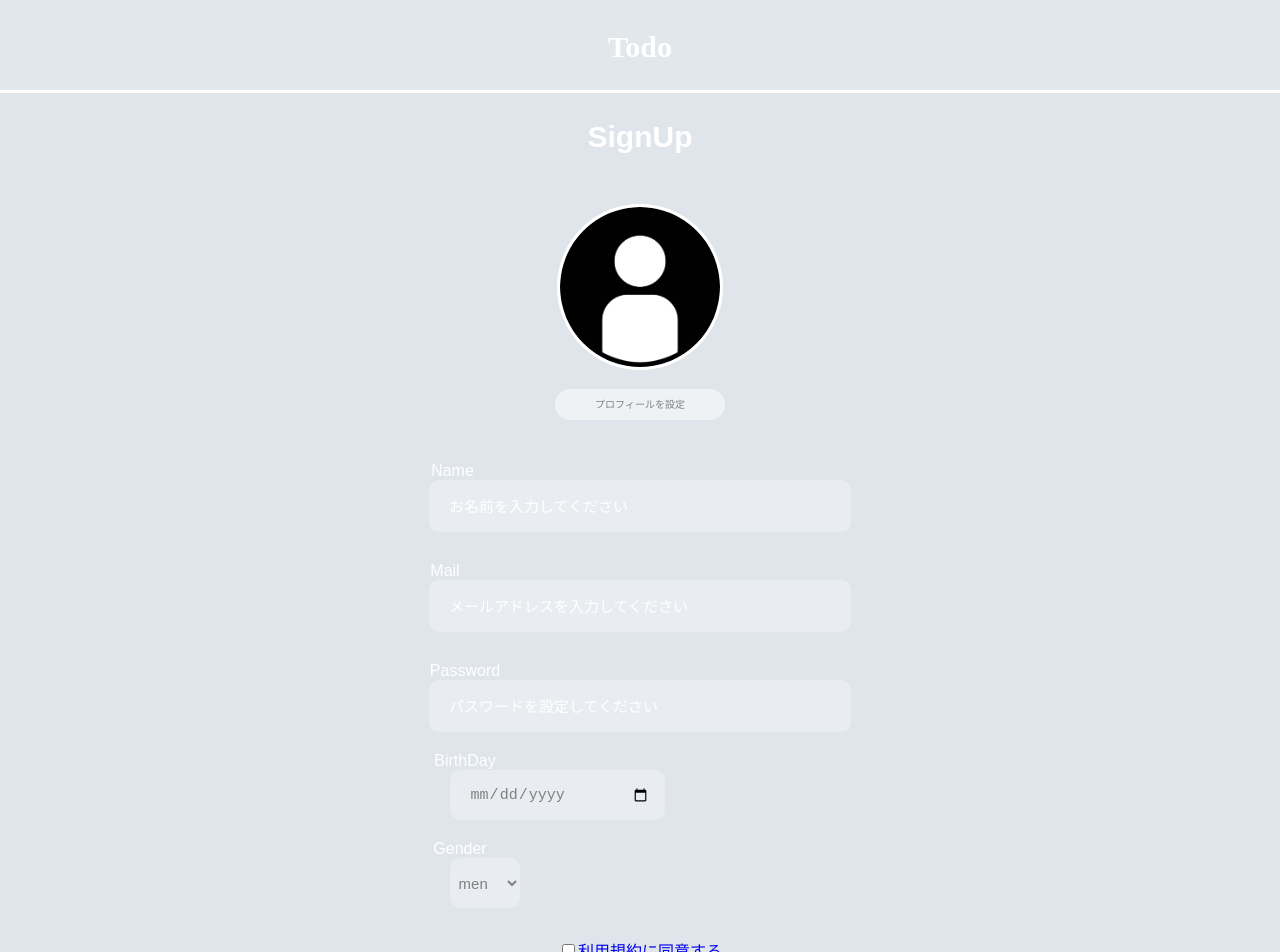
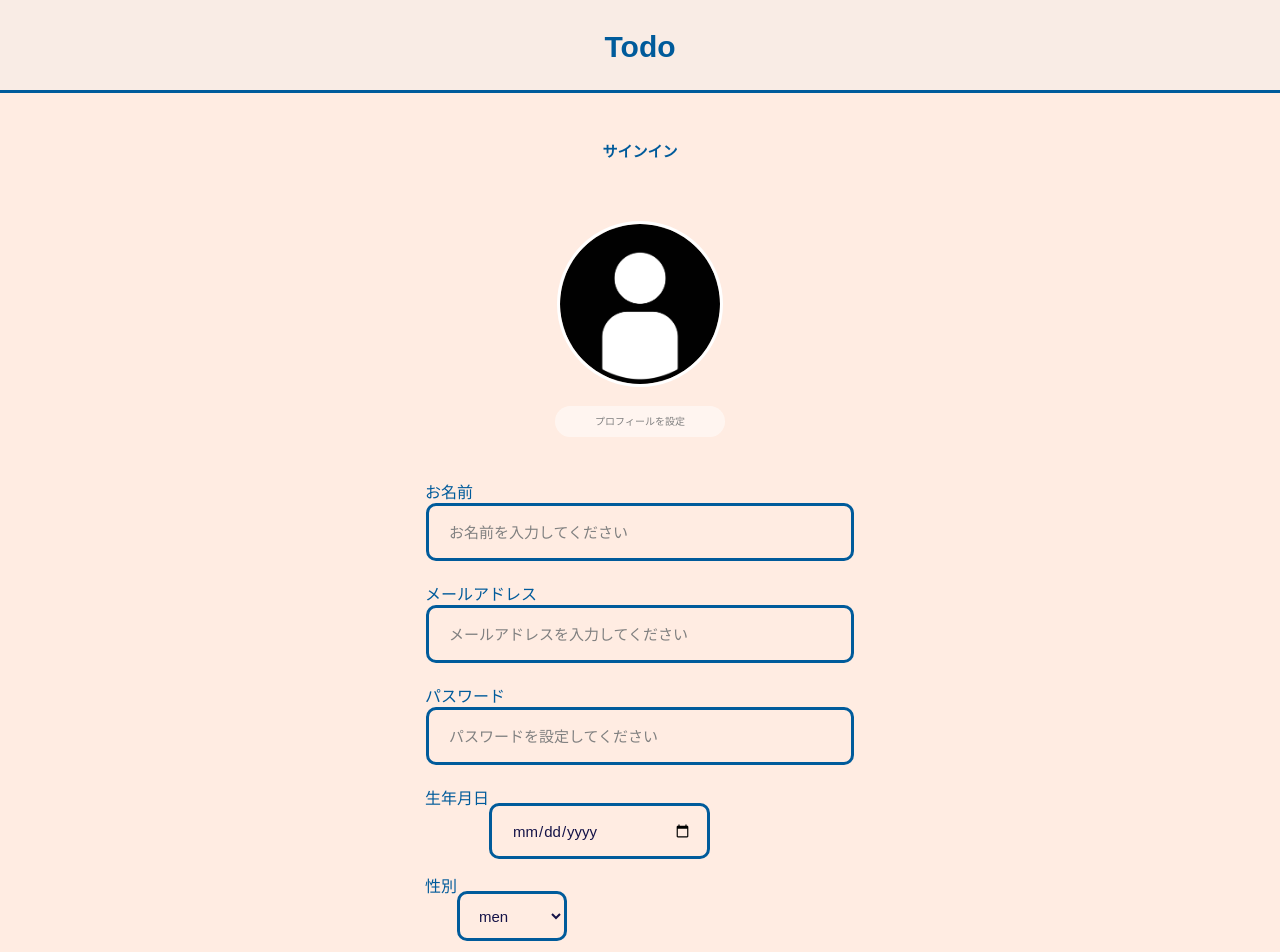
Before and after one commit to MuRaKaMi5253161/cording_test, a React (Create React App) app: page /SignUp in a window 1280 px wide. Shown: the top 952 px of the page. Built offline with nearby package versions, Linux system fonts and the light colour scheme; the HTML template or start-up script is replaced by a standard one.

Commit message:
全体のレイアウト修正

```diff
--- a/src/components/AddTaskModal/AddTaskModal.css
+++ b/src/components/AddTaskModal/AddTaskModal.css
@@ -5,12 +5,16 @@ top:0;
 left:0;
 width: 100%;
 height: 100%;
-background-color:rgba(0, 0, 0, 0.8);
+background-color:rgba(139, 181, 220, 0.95);
 
 /*　画面の中央に要素を表示させる設定　*/
 display: flex;
 align-items: center;
 justify-content: center;
+}
+
+::placeholder {
+    color: gray !important;
 }
 
 .addTasksForm {
@@ -19,6 +23,16 @@ justify-content: center;
     height: 100%;
     width: 60%;
     border-radius: 30px;
+}
+
+.addTasksTitle {
+    color: white !important;
+    font-size: 20px;
+}
+
+.itemTitle {
+    color: white;
+    margin: 3px;
 }
 
 .TaskTitleBox {
@@ -31,27 +45,28 @@ justify-content: center;
     font-size: 15px;
     border-radius: 10px;
     border-style: none;
-    color: white;
+    color: rgb(21, 19, 72) !important;
     padding-left: 20px;
     outline:none;
     background-color: rgba(255,255,255,0.3);
 }
 
-.TaskTitle::placeholder {
-    color: rgba(255, 255, 255, 0.5);
-}
-
 .limitDate {
-    width: 120px;
-    height: 30px;
+    width: 285px;
+    height: 40px;
     font-size: 15px;
     border-radius: 10px;
     border-style: none;
-    color: rgba(255, 255, 255, 0.7);
-    padding-left: 10px;
-    padding-right: 15px;
+    color: rgb(21, 19, 72) !important;
+    font-family: sans-serif;
+    padding-left: 15px;
+    padding-right: 20px;
     outline:none;
     background-color: rgba(255,255,255,0.3);
+}
+
+.otherTextBox {
+    padding: 20px;
 }
 
 .otherText {
@@ -60,9 +75,10 @@ justify-content: center;
     font-size: 15px;
     border-radius: 10px;
     border-style: none;
-    color: white;
+    color: rgb(21, 19, 72) !important;
     padding: 10px;
     outline:none;
+    font-family: sans-serif;
     background-color: rgba(255,255,255,0.3);
 }
 
@@ -76,14 +92,14 @@ justify-content: center;
     text-align: center;
     border-radius: 10px;
     border-style: none;
-    color: rgba(255, 255, 255, 0.7);
+    color: white;
     margin-bottom: 40px;
-    background-color: rgba(255,255,255,0.5);
+    background-color: #005b9b;
     transition: 1s;
 }
 
 .submitBtn:hover {
-    background-color: rgb(93, 92, 92);
+    background-color: rgb(21, 19, 72);
     color: white;
     transition: 1s;
 }
@@ -94,14 +110,14 @@ justify-content: center;
     text-align: center;
     border-radius: 10px;
     border-style: none;
-    color: rgba(255, 255, 255, 0.7);
+    color: white;
     margin-bottom: 40px;
-    background-color: rgba(255,255,255,0.5);
+    background-color: rgb(225, 92, 92);
     transition: 1s;
 }
 
 .cancelBtn:hover {
-    background-color: rgb(255, 100, 100,0.5);
-    color: rgba(0, 0, 0, 0.7);
+    background-color: rgb(141, 61, 61);
+    color: white;
     transition: 1s;
 }
--- a/src/components/Task/Task.css
+++ b/src/components/Task/Task.css
@@ -4,9 +4,9 @@
     height: 200px;
     background-color: rgb(248, 246, 244,0.5);
     border-radius: 5px;
-    border: solid #f2f1f1;
+    border: solid #005b9b;
     font-family: sans-serif;
-    color: gray;
+    color: rgb(120, 120, 120);
 }
 
 .TaskNameBox {
@@ -18,14 +18,16 @@
     padding-bottom: 15px;
     width: 100%;
     height: 30px;
-    color: rgb(128, 128, 128);
+    color: rgb(120, 120, 120);
     text-align: center;
     font-size: 18px;
     font-weight: bold;
-    border-bottom: solid #f2f1f1;
+    font-family: sans-serif;
+    border-bottom: solid #005b9b;
 }
 
 .TaskDetail {
     text-align: center;
-    font-size: 10px;
+    font-size: 12px;
+    font-family: sans-serif;
 }
--- a/src/components/header/TodoHeader.css
+++ b/src/components/header/TodoHeader.css
@@ -2,9 +2,10 @@
     width: 100%;
     height: 90px;
     background-color: rgb(236, 236, 236, 0.3);
-    border-bottom: solid #FFF;
-    color: #FFF;
+    border-bottom: solid #005b9b;
+    color: #005b9b;
     font-size: 30px;
+    font-family: sans-serif;
     font-weight: bold;
     position: fixed;
     text-align: center;
--- a/src/index.css
+++ b/src/index.css
@@ -1,4 +1,4 @@
 body {
-  background: #dfe5eb;
+  background: #ffece2;
   margin: 0;
 }
--- a/src/pages/Login/Login.css
+++ b/src/pages/Login/Login.css
@@ -1,19 +1,33 @@
 .Login {
-    padding-top: 200px;
+    padding-top: 100px;
     width: 60%;
     height: 100%;
     margin: 0 auto;
-    color: white;
+    color: #005b9b;
     font-family: sans-serif;
 }
 
 ::placeholder {
-    color:white;
+    color:gray !important;
+}
+
+.main {
+    margin: 0 auto;
+    text-align: center;
+    height: 100%;
+    width: 430px;
+    padding-top: 50px;
+    border-radius: 30px;
+}
+
+form {
+    width: 100%;
 }
 
 .titleText {
     text-align: center;
     font-size: 15px;
+    color: #005b9b;
     margin: 0;
 }
 
@@ -21,26 +35,30 @@
     width: 400px;
     height: 50px;
     font-size: 15px;
+    font-family: sans-serif;
     border-radius: 10px;
     border-style: none;
-    color: gray;
+    color: rgb(21, 19, 72) !important;
+    border: solid #005b9b !important;
     padding-left: 20px;
     outline:none;
-    background-color: rgba(255,255,255,0.3);
+    background-color: #ffece2 !important;
 }
 
 .submit {
     width: 430px;
     height: 50px;
+    font-family: sans-serif;
     border-radius: 20px;
     border-style: none;
-    color: gray;
-    background-color: rgba(255,255,255,0.5);
+    border: solid #005b9b;
+    color: white !important;
+    background-color: #005b9b !important;
     transition: 1s;
 }
 
 .submit:hover {
-    background-color: rgb(93, 92, 92);
+    background-color: rgb(21, 19, 72)!important;
     color: white;
     transition: 1s;
 }
@@ -53,6 +71,11 @@
     border-radius: 30px;
 }
 
+.inputTitle {
+    float: left;
+    margin: 0;
+}
+
 .mail {
     margin: 10px !important;
 }
--- a/src/pages/Login/Login.tsx
+++ b/src/pages/Login/Login.tsx
@@ -32,10 +32,12 @@ function Login() {
         <div className='main'>
             <form onSubmit={SignIn}>
                 <div className='mail'>
+                  <p className='inputTitle'>メールアドレス</p>
                   <input type='mail' className='input' placeholder='メールアドレスを入力してください' onChange={(e) => setMail(e.target.value)} />
                 </div>
 
                 <div className='password'>
+                  <p className='inputTitle'>パスワード</p>
                   <input type='pass' className='input' placeholder='パスワードを入力してください' onChange={(e) => setPass(e.target.value)} />
                 </div>
 
--- a/src/pages/SignUp/SignUp.css
+++ b/src/pages/SignUp/SignUp.css
@@ -3,26 +3,27 @@
     width: 60%;
     height: 100%;
     margin: 0 auto;
-    color: white;
-    font-family: sans-serif;
+    color: #005b9b;
 }
 
 ::placeholder {
     color:white;
 }
 
-.title {
+.titleText {
     text-align: center;
-    font-weight: 100;
     font-size: 15px;
+    font-family: sans-serif;
+    color: #005b9b;
     margin: 0;
+    padding-top: 30px;
 }
 
 .main {
     margin: 0 auto;
     text-align: center;
     height: 100%;
-    width: 60%;
+    width: 430px;
     border-radius: 30px;
 }
 
@@ -31,7 +32,7 @@ form {
 }
 
 .profile {
-    margin: 50px;
+    margin-bottom: 50px;
 }
 
 .profileImgBox {
@@ -73,32 +74,38 @@ form {
     width: 400px;
     height: 50px;
     font-size: 15px;
+    font-family: sans-serif;
     border-radius: 10px;
     border-style: none;
-    color: gray;
+    border: solid #005b9b;
+    color: rgb(21, 19, 72);
     padding-left: 20px;
     outline:none;
-    background-color: rgba(255,255,255,0.3);
+    background-color: #ffece2 !important;
     margin-bottom: 20px;
 }
 
 .inputTitle {
-    padding-right: 350px;
+    float: left;
     margin: 0;
 }
 
 .inputNameTitle {
-    padding-right: 375px;
+    float: left;
     margin: 0;
 }
 
 .inputMailTitle {
-    padding-right: 390px;
+    float: left;
     margin: 0;
 }
 
+.mail {
+    margin: 0 !important;
+}
+
 .inputGenderTitle {
-    padding-right: 360px;
+    float: left;
     margin: 0;
 }
 
@@ -108,52 +115,55 @@ form {
     font-size: 15px;
     border-radius: 10px;
     border-style: none;
-    color: gray;
+    border: solid #005b9b;
+    color: rgb(21, 19, 72);
     padding-left: 20px;
     padding-right: 15px;
     outline:none;
-    background-color: rgba(255,255,255,0.3);
-    margin-bottom: 20px;
+    font-family: sans-serif;
+    background-color: #ffece2 !important;
     float: left;
-    margin-left: 40px;
 }
 
 .gender {
+    margin-top: 30px;
     padding-top: 40px;
     padding-bottom:80px;
 }
 
 .inputGender {
-    width: 70px;
+    width: 110px;
     height: 50px;
     font-size: 15px;
+    font-family: sans-serif;
     border-radius: 10px;
     border-style: none;
-    padding-left: 5px;
-    padding-right: 5px;
-    color: gray;
+    padding-left: 15px;
+    padding-right: 10px;
+    color: rgb(21, 19, 72);
+    border: solid #005b9b;
     outline:none;
-    background-color: rgba(255,255,255,0.3);
+    background-color: #ffece2 !important;
     margin-bottom: 20px;
     float: left;
-    margin-left: 40px;
 }
 
 .submit {
     width: 350px;
     height: 50px;
+    font-family: sans-serif;
     text-align: center;
     border-radius: 20px;
     border-style: none;
-    color: gray;
+    color: white !important;
     margin-top: 20px;
     margin-bottom: 120px;
-    background-color: rgba(255,255,255,0.5);
+    background-color: #005b9b !important;
     transition: 1s;
 }
 
 .submit:hover {
-    background-color: rgb(93, 92, 92);
-    color: white;
+    background-color: rgb(21, 19, 72)!important;
+    color: white !important;
     transition: 1s;
 }
--- a/src/pages/SignUp/SignUp.tsx
+++ b/src/pages/SignUp/SignUp.tsx
@@ -74,7 +74,7 @@ function SignUp() {
   return (
     <div className="SignUp">
         <div className='title'>
-            <h1>SignUp</h1>
+            <h1 className='titleText'>サインイン</h1>
         </div>
         <div className='main'>
             <form onSubmit={signUp}>
@@ -89,27 +89,27 @@ function SignUp() {
               </div>
 
               <div className='name'>
-                <p className='inputNameTitle'>Name</p>
+                <p className='inputNameTitle'>お名前</p>
                 <input type='text' className='input' placeholder='お名前を入力してください' onChange={(e) => setName(e.target.value)} />
               </div>
 
               <div className='mail'>
-                <p className='inputMailTitle'>Mail</p>
+                <p className='inputMailTitle'>メールアドレス</p>
                 <input type='mail' className='input' placeholder='メールアドレスを入力してください' onChange={(e) => setMail(e.target.value)} />
               </div>
 
               <div className='pass'>
-                <p className='inputTitle'>Password</p>
+                <p className='inputTitle'>パスワード</p>
                 <input type='pass' className='input' placeholder='パスワードを設定してください' onChange={(e) => setPass(e.target.value)} />
               </div>
 
               <div className='birthDay'>
-                <p className='inputTitle'>BirthDay</p>
+                <p className='inputTitle'>生年月日</p><br/>
                 <input type="date" className='inputDate' name="birthday" onChange={(e) => setBirthday(e.target.value)} />
               </div>
 
               <div className='gender'>
-                <p className='inputGenderTitle'>Gender</p>
+                <p className='inputGenderTitle'>性別</p><br/>
                 <select name='inputGender' className='inputGender' onChange={(e) => setGender(e.target.value)}>
                   <option value='men' selected>men</option>
                   <option value='women'>women</option>
@@ -123,7 +123,7 @@ function SignUp() {
               </label>
               </div>
 
-              <button type='submit' className='submit' value="SignUp" />
+              <input type='submit' className='submit' value="signup" />
             </form>
         </div>
     </div>
--- a/src/pages/Todo/Todo.css
+++ b/src/pages/Todo/Todo.css
@@ -3,13 +3,13 @@
     width: 60%;
     height: 100%;
     margin: 0 auto;
-    color: white;
-    font-family: sans-serif;
+    color: #005b9b;
     text-align: center;
 }
 
 .title {
     margin: 10px;
+    font-family: sans-serif;
 }
 
 .newTaskBtn {
@@ -18,15 +18,18 @@
     text-align: center;
     border-radius: 10px;
     border-style: none;
-    color: gray;
+    color: white;
+    font-size: 15px;
+    font-weight: bold;
+    font-family: sans-serif;
     margin-top: 10px;
     margin-bottom: 120px;
-    background-color: rgba(255,255,255,0.5);
+    background-color: #005b9b;
     transition: 1s;
 }
 
 .newTaskBtn:hover {
-    background-color: rgb(93, 92, 92);
+    background-color: rgb(21, 19, 72)!important;
     color: white;
     transition: 1s;
 }
```
Also changed, not shown: src/components/AddTaskModal/AddTaskModal.tsx (+8 -2 lines).
